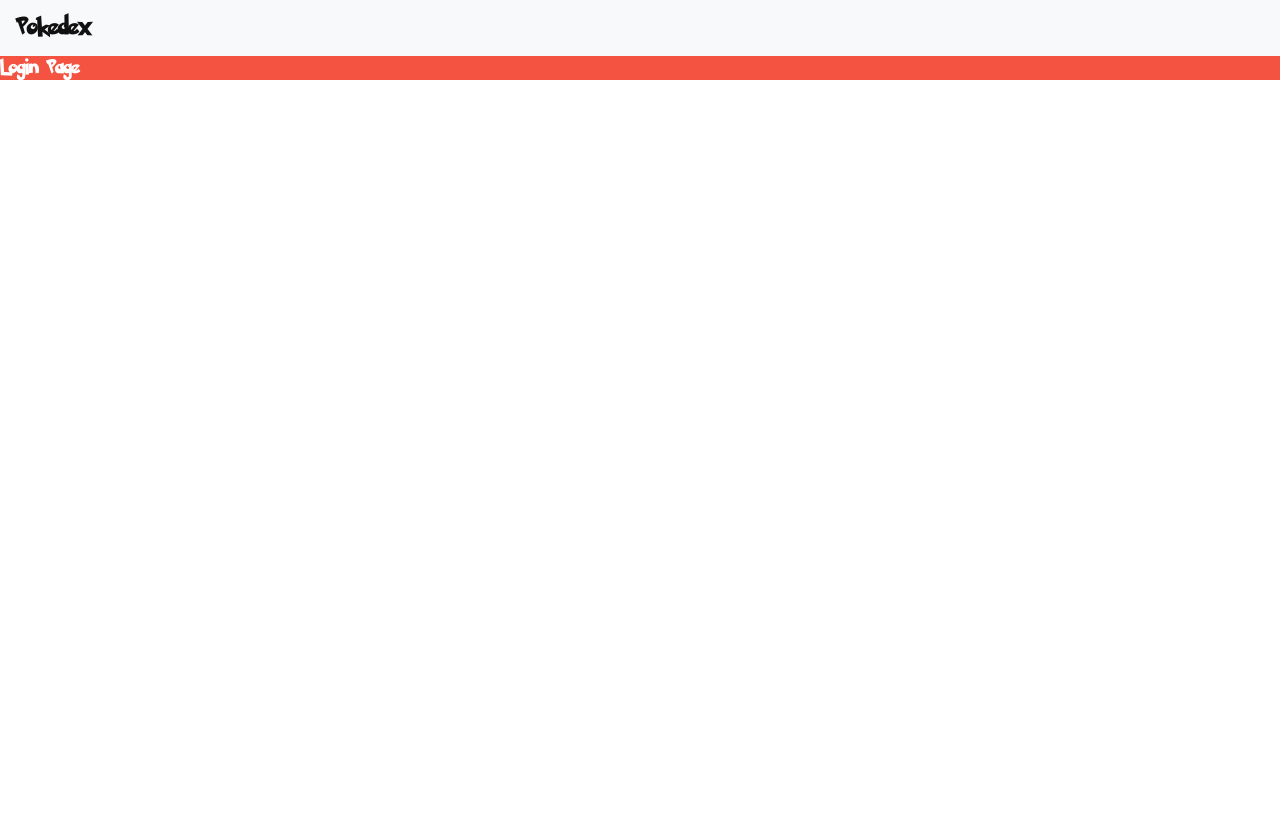
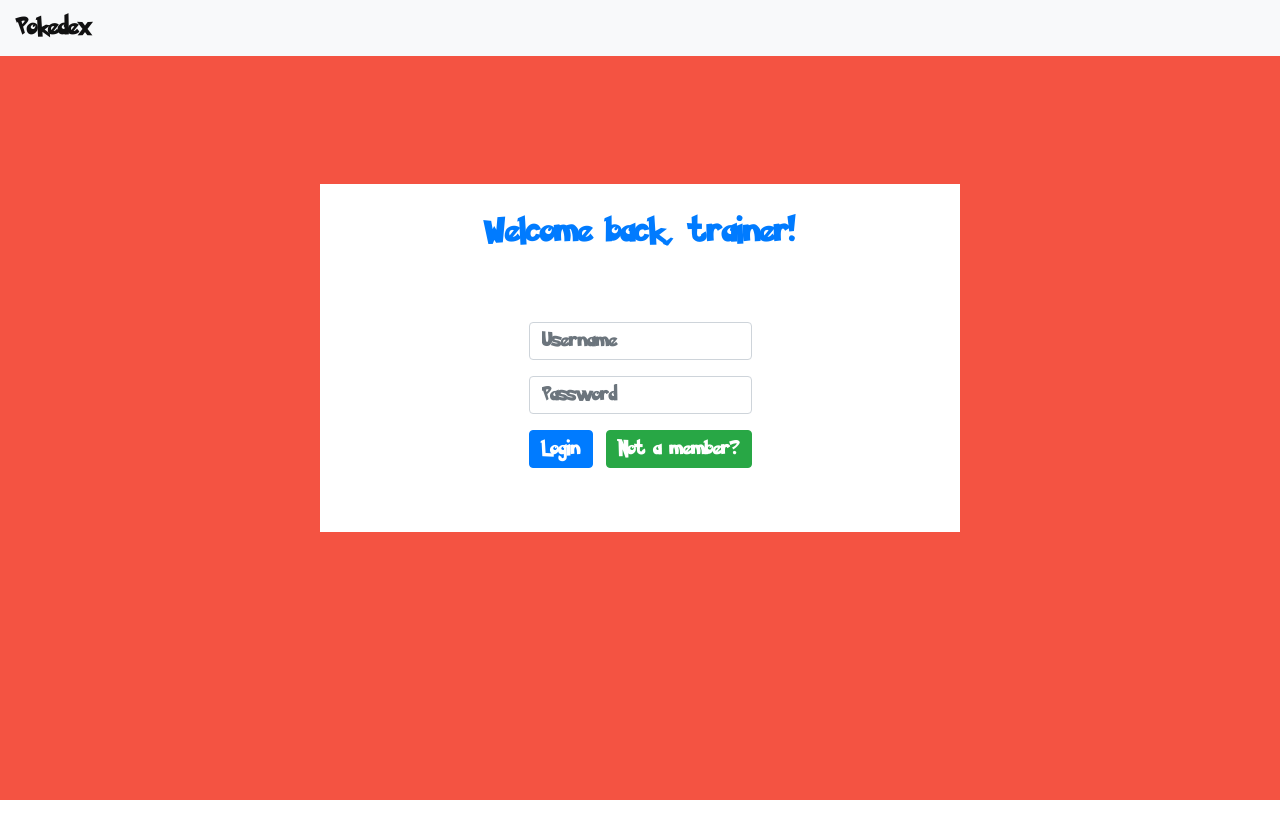
Before and after one commit to AdemHodzic/react-pokedex, a React (Create React App) app: page /auth in a window 1280 px wide. Shown: the top 838 px of the page. Before the commit the page ends 800 px from the top, so only its background shows below. Built offline with nearby package versions, Linux system fonts and the light colour scheme.

Commit message:
Made and implemented login page

```diff
--- a/src/App.css
+++ b/src/App.css
@@ -6,7 +6,7 @@
   background-color: #f45342;
   color: #ffffff;
   width: 100%;
-  height: 100%;
+  height: 100vh;
   font-family: 'pokemon', 'sans-serif';
   font-weight: 100;
 }
--- a/src/App.js
+++ b/src/App.js
@@ -8,7 +8,6 @@ import PokemonDetails from './components/PokemonDetails';
 
 import {AuthProvider} from './context/authContext';
 import {AuthPage} from './pages/AuthPage'
-
 const App = (props) =>  {
   return (
     <AuthProvider>
--- a/src/components/CardContainer.js
+++ b/src/components/CardContainer.js
@@ -9,7 +9,7 @@ import {Redirect} from 'react-router'
 
 const CardContainer = () => {
   const api = 'http://localhost:8080/pokemons';
-
+  console.log('CARD CONTAINER')
 
   const [pokemonCards, setPokemonCards] = useState([]);
   const [isLoading, setIsLoading] = useState(true);
--- a/src/context/authContext.js
+++ b/src/context/authContext.js
@@ -1,4 +1,4 @@
-import React, {useState} from 'react';
+import React, {useState, useEffect} from 'react';
 import axios from 'axios';
 
 export const AuthContext = React.createContext({
@@ -11,10 +11,10 @@ export const AuthContext = React.createContext({
 });
 
 export const AuthProvider = (props) => {
+  const api = 'http://localhost:8080';
   const [isAuth, setIsAuth] = useState(false);
   const [user, setUser] = useState(null);
   const [error, setError] = useState(null);
-  const api = 'http://localhost:8080';
 
   const logIn = async (name, password) => {
     try {
@@ -25,9 +25,10 @@ export const AuthProvider = (props) => {
       }
       const data = await request.data;
       setUser(data.user);
-      setIsAuth(data.auth);
+      setIsAuth(true);
     } catch (e) {
       setError(e);
+      setIsAuth(false)
     }
   }
 
@@ -42,6 +43,7 @@ export const AuthProvider = (props) => {
       setIsAuth(data.auth);
     } catch (e) {
       setError(e)
+      setIsAuth(false)
     }
   }
 
@@ -55,7 +57,7 @@ export const AuthProvider = (props) => {
   return (
     <AuthContext.Provider
       value={{
-        isAuth: isAuth,
+        auth: isAuth,
         user: user,
         error: error,
         logIn: logIn,
--- a/src/index.css
+++ b/src/index.css
@@ -6,6 +6,7 @@ body {
     sans-serif;
   -webkit-font-smoothing: antialiased;
   -moz-osx-font-smoothing: grayscale;
+  height: 100%;
 }
 
 code {
--- a/src/pages/AuthPage.js
+++ b/src/pages/AuthPage.js
@@ -2,15 +2,21 @@ import React from 'react'
 import { Route, Switch } from 'react-router-dom'
 import LoginPage from './LoginPage'
 import RegisterPage from './RegisterPage'
+import styled from 'styled-components'
+
+const StyledDiv = styled.div`
+  width: 100%;
+  height: 100%;
+`
 
 export const AuthPage = (props) => {
 
   return (
-    <div>
+    <StyledDiv>
       <Switch>
           <Route path='/auth/register' component={RegisterPage}/>
           <Route path='/auth' component={LoginPage}/>
       </Switch>
-    </div>
+    </StyledDiv>
   )
 }
--- a/src/pages/LoginPage.js
+++ b/src/pages/LoginPage.js
@@ -1,10 +1,102 @@
-import React from 'react'
+import React, {useState, useContext} from 'react'
+import Form from 'react-bootstrap/Form'
+import Button from 'react-bootstrap/Button'
+import Alert from 'react-bootstrap/Alert'
+import {Link} from 'react-router-dom'
+import {Redirect} from 'react-router'
+import styled from 'styled-components'
+import { AuthContext } from '../context/authContext';
+
+
+const FormDiv = styled.div`
+  display: flex;
+  flex-direction: column;
+  width: 50%;
+  margin: 10%;
+  background-color: #ffffff;
+  align-items: center;
+`
+
+const StyledTitle = styled.h3`
+  color: #007bff;
+  padding-top: 5%;
+`
+
+const StyledDiv = styled.div`
+  display: flex;
+  flex-direction: column;
+  align-items: center;
+  justify-content: center;
+`
+const StyledLink = styled(Link)`
+  text-decoration: 'none';
+  color: #ffffff;
+  height: 100vh;
+  &:hover {
+    color: #ffffff;
+  }
+`
+
+const StyledButtonContainer = styled.div`
+  display: flex;
+  align-items: center;
+  justify-content: space-between;
+`
+
+const StyledForm = styled(Form)`
+  padding: 10%;
+`
+
+const StyledButton = styled(Button)`
+  transition: all 0.2s ease-out;
+  &:hover {
+    transform: scale(1.15);
+  }
+`
 
 const LoginPage = () => {
+
+  const [username, setUsername] = useState('')
+  const [password, setPassword] = useState('')
+  const context = useContext(AuthContext)
+
+  const handleChangeUsername = (event) => setUsername(event.target.value)
+  const handleChangePassword = (event) => setPassword(event.target.value)
+  const handleSubmit = async (event) => {
+    event.preventDefault()
+    await context.logIn(username, password)
+  }
+
+
+  if (context.auth) {
+    return <Redirect to="/" />
+  }
+
   return (
-    <div>
-      Login Page
-    </div>
+    <StyledDiv>
+      <FormDiv>
+        <StyledTitle>Welcome back, trainer!</StyledTitle>
+        {
+          context.error ? <Alert variant="danger">{context.error.message}</Alert> : <span></span>
+        }
+        <StyledForm onSubmit={handleSubmit}>
+          <Form.Group controlId="username">
+            <Form.Control type="text" placeholder="Username" onChange={handleChangeUsername} />
+          </Form.Group>
+          <Form.Group controlId="password">
+            <Form.Control type="password" placeholder="Password" onChange={handleChangePassword}/>
+          </Form.Group>
+          <StyledButtonContainer>
+            <StyledButton variant="primary" type="submit">Login</StyledButton>
+            <StyledButton variant="success" >
+              <StyledLink style={{textDecoration: 'none'}} to="/auth/register">
+                Not a member?
+              </StyledLink>
+            </StyledButton>
+          </StyledButtonContainer>
+        </StyledForm>
+      </FormDiv>
+    </StyledDiv>
   )
 }
 
```
